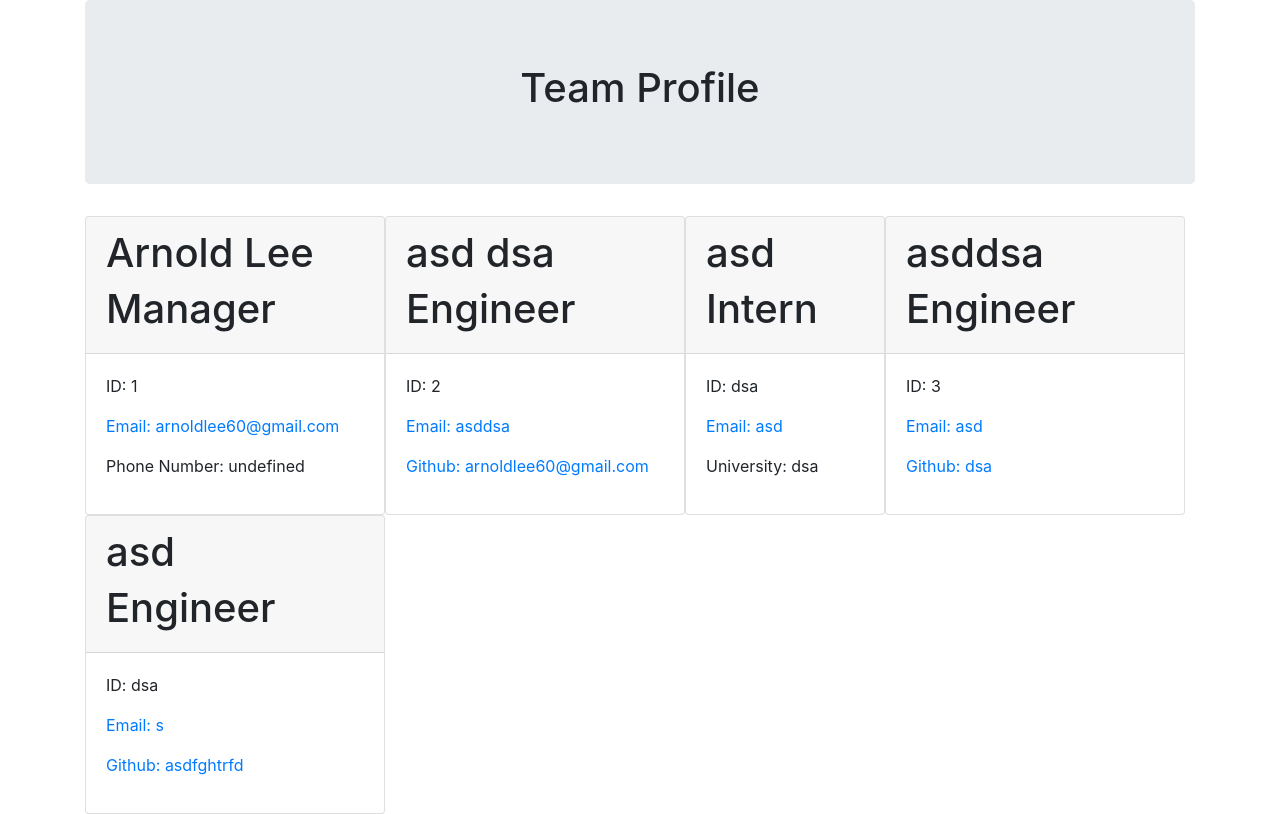
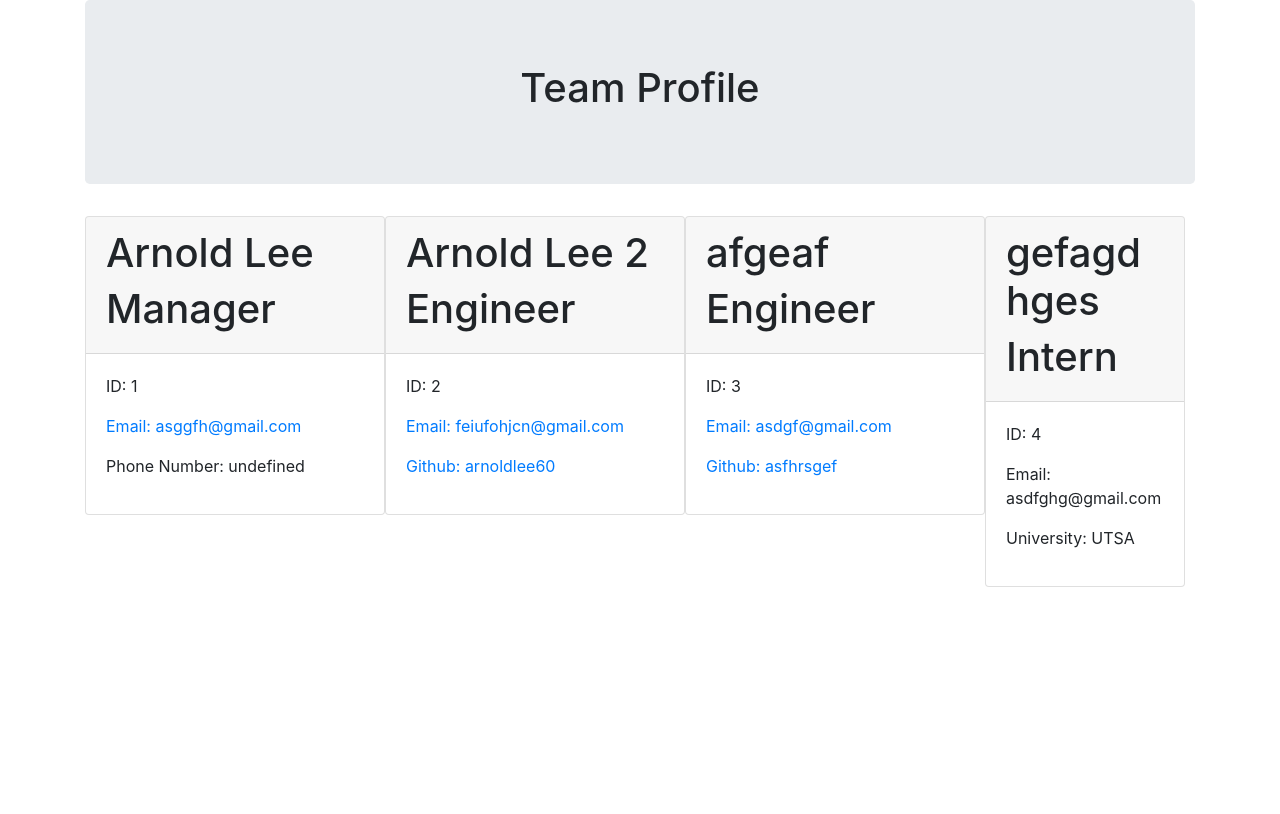
Before and after one commit to Arnoldlee60/TeamProfileGenerator, a plain HTML site: page index.html in a window 1280 px wide. Drawn offline with nearby package versions, Linux system fonts and the light colour scheme.

Commit message:
Last commit

```diff
--- a/index.html
+++ b/index.html
@@ -20,56 +20,44 @@
   </div>
   <div class="card-body">
   <p><a class="card-text">ID: 1</a></p>
-  <p><a href="arnoldlee60@gmail.com" class="card-text">Email: arnoldlee60@gmail.com</a></p>
+  <p><a href="asggfh@gmail.com" class="card-text">Email: asggfh@gmail.com</a></p>
   <p><a class="card-text">Phone Number: undefined</a></p>
   </div>
   </div>
 
   <div class="card" style="width: 300px; float: left;">
   <div class="card-header">
-  <h1>asd dsa</h1>
+  <h1>Arnold Lee 2</h1>
   <h1>Engineer</h1>
   </div>
   <div class="card-body">
     <p><a class="card-text">ID: 2</a></p>
-    <p><a href="asddsa" class="card-text">Email: asddsa</a></p>
-    <p><a href="https://github.com/arnoldlee60@gmail.com" class="card-text">Github: arnoldlee60@gmail.com</a></p>
+    <p><a href="feiufohjcn@gmail.com" class="card-text">Email: feiufohjcn@gmail.com</a></p>
+    <p><a href="https://github.com/arnoldlee60" class="card-text">Github: arnoldlee60</a></p>
+  </div>
+  </div>
+
+  <div class="card" style="width: 300px; float: left;">
+  <div class="card-header">
+  <h1>afgeaf</h1>
+  <h1>Engineer</h1>
+  </div>
+  <div class="card-body">
+    <p><a class="card-text">ID: 3</a></p>
+    <p><a href="asdgf@gmail.com" class="card-text">Email: asdgf@gmail.com</a></p>
+    <p><a href="https://github.com/asfhrsgef" class="card-text">Github: asfhrsgef</a></p>
   </div>
   </div>
 
   <div class="card" style="width: 200px; float: left;">
   <div class="card-header">
-  <h1>asd</h1>
+  <h1>gefagdhges</h1>
   <h1>Intern</h1>
   </div>
   <div class="card-body">
-  <p><a class="card-text">ID: dsa</a></p>
-  <p><a href="asd" class="card-text">Email: asd</a></p>
-  <p><a class="card-text">University: dsa</a></p>
-  </div>
-  </div>
-
-  <div class="card" style="width: 300px; float: left;">
-  <div class="card-header">
-  <h1>asddsa</h1>
-  <h1>Engineer</h1>
-  </div>
-  <div class="card-body">
-    <p><a class="card-text">ID: 3</a></p>
-    <p><a href="asd" class="card-text">Email: asd</a></p>
-    <p><a href="https://github.com/dsa" class="card-text">Github: dsa</a></p>
-  </div>
-  </div>
-
-  <div class="card" style="width: 300px; float: left;">
-  <div class="card-header">
-  <h1>asd</h1>
-  <h1>Engineer</h1>
-  </div>
-  <div class="card-body">
-    <p><a class="card-text">ID: dsa</a></p>
-    <p><a href="s" class="card-text">Email: s</a></p>
-    <p><a href="https://github.com/asdfghtrfd" class="card-text">Github: asdfghtrfd</a></p>
+  <p><a class="card-text">ID: 4</a></p>
+  <p><a class="card-text">Email: asdfghg@gmail.com</a></p>
+  <p><a class="card-text">University: UTSA</a></p>
   </div>
   </div>
 
```
